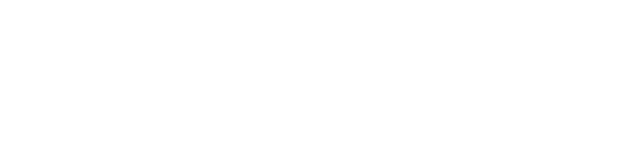
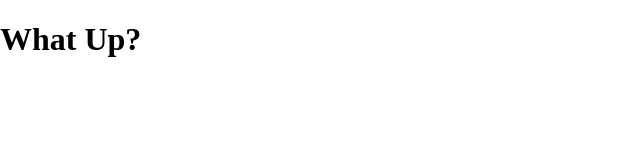
Before and after one commit to Brownie-Des/Quote-Generator, a plain HTML site: page index.html in a window 1280 px wide. Shown: the whole page, without its empty margins (0-640 px from the left). Drawn offline with Linux system fonts and the light colour scheme.

Commit message:
What Up Bro

```diff
--- a/index.html
+++ b/index.html
@@ -12,7 +12,7 @@
 </head>
 
 <body>
-
+    <h1>What Up?</h1>
     <!-- Script -->
     <script src="script.js"></script>
 </body>
```
